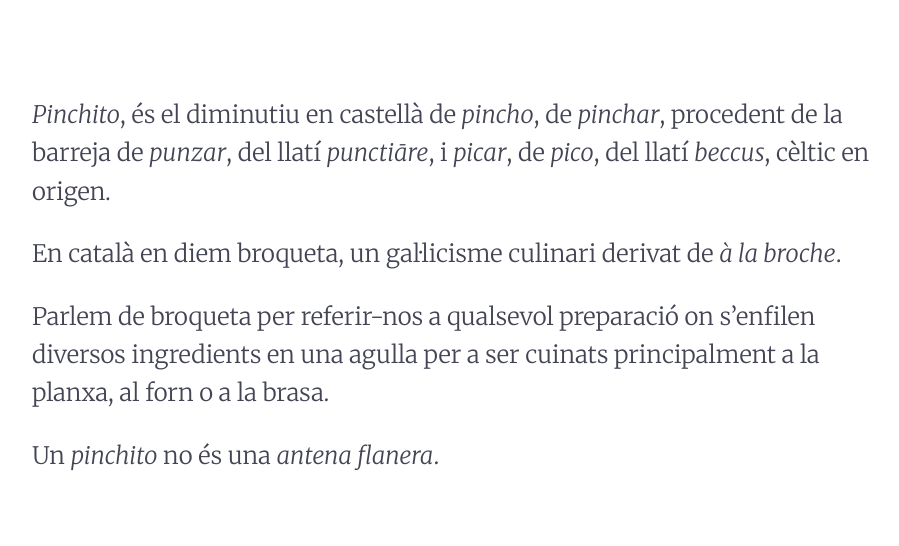
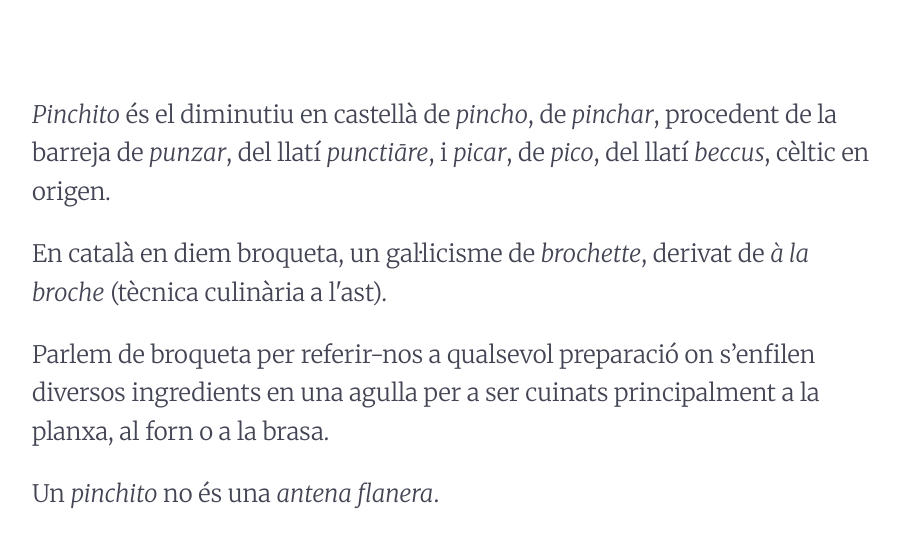
Before and after one commit to darmng/pinchito, a plain HTML site: page index.html in a window 1280 px wide. Shown: the whole page, without its empty margins (188-1087 px from the left). Drawn offline with Linux system fonts and the light colour scheme.

Commit message:
Update index.html
Petites correccions

```diff
--- a/index.html
+++ b/index.html
@@ -22,8 +22,8 @@ font-style: italic;
 </head>
 <body>
 <article>
-<p><span lang="es">Pinchito</span>, és el diminutiu en castellà de <span lang="es">pincho</span>, de <span lang="es">pinchar</span>, procedent de la barreja de <span lang="es">punzar</span>, del llatí <span lang="la">punctiāre</span>, i <span lang="es">picar</span>, de <span lang="es">pico</span>, del llatí <span lang="la">beccus</span>, cèltic en origen.</p>
-<p>En català en diem broqueta, un gal·licisme culinari derivat de <span lang="es">à la broche</span>.</p>
+<p><span lang="es">Pinchito</span> és el diminutiu en castellà de <span lang="es">pincho</span>, de <span lang="es">pinchar</span>, procedent de la barreja de <span lang="es">punzar</span>, del llatí <span lang="la">punctiāre</span>, i <span lang="es">picar</span>, de <span lang="es">pico</span>, del llatí <span lang="la">beccus</span>, cèltic en origen.</p>
+<p>En català en diem broqueta, un gal·licisme de <span lang="fr">brochette</span>, derivat de <span lang="fr">à la broche</span> (tècnica culinària a l'ast).</p>
 <p>Parlem de broqueta per referir-nos a qualsevol preparació on s’enfilen diversos ingredients en una agulla per a ser cuinats principalment a la planxa, al forn o a la brasa.</p>
 <p>Un <span lang="es">pinchito</span> no és una <span lang="es">antena flanera</span>.</p>
 </article>
```
